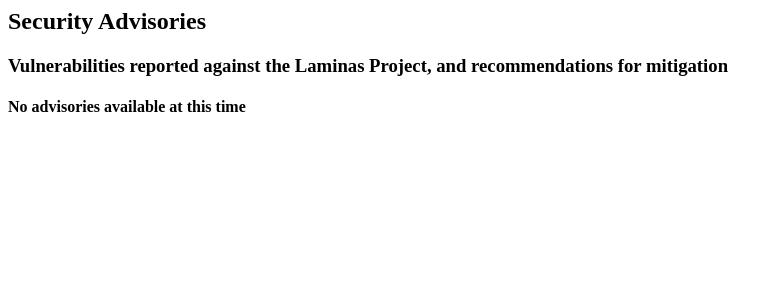
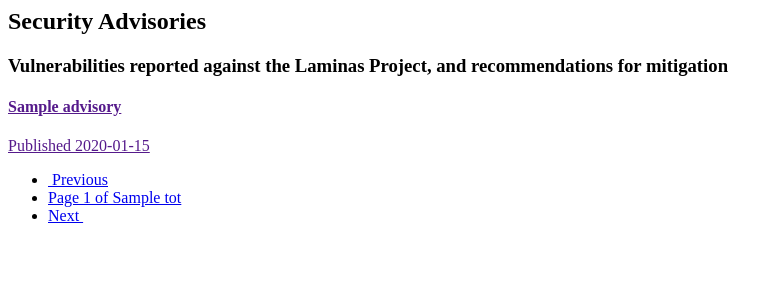
Before and after one commit to laminas/getlaminas.org, a PHP site: template templates/security/advisories.phtml in a window 1280 px wide. Shown: the top 300 px of the page, without its empty margins (0-782 px from the left). Run offline with PHP 8.4, Linux system fonts and the light colour scheme; the template is opened without the code that fills it: most values are stand-ins (such as "Sample title", 1, 10 or a date in 2020); data that the repository does not hold is empty.

Commit message:
qa: fixes to security advisories display
- Fixes pagination display
- Removes redundant items from display
- Removes "bug" icon (redundant)
- Improves date display

Signed-off-by: Matthew Weier O'Phinney <matthew@weierophinney.net>

```diff
--- a/src/Security/Advisory.php
+++ b/src/Security/Advisory.php
@@ -11,6 +11,9 @@ class Advisory extends AbstractCollection
 
     protected function order($a, $b)
     {
+        if ($b['date'] === $a['date']) {
+            return $b['title'] <=> $a['title'];
+        }
         return $b['date'] <=> $a['date']; // reverse order
     }
 }
--- a/src/Security/ConfigProvider.php
+++ b/src/Security/ConfigProvider.php
@@ -43,6 +43,6 @@ class ConfigProvider
     {
         $app->get($basePath . '[/]', Handler\SecurityHandler::class, 'security');
         $app->get($basePath . '/{action:feed|advisories}', Handler\SecurityHandler::class, 'security.pages');
-        $app->get($basePath . '/advisory/:advisory', Handler\AdvisoryHandler::class, 'security.advisory');
+        $app->get($basePath . '/advisory/{advisory:[^/]+}', Handler\AdvisoryHandler::class, 'security.advisory');
     }
 }
--- a/src/Security/Handler/SecurityHandler.php
+++ b/src/Security/Handler/SecurityHandler.php
@@ -47,6 +47,7 @@ class SecurityHandler implements RequestHandlerInterface
             if ((0 !== $totPages) && ($page > $totPages || $page < 1)) {
                 return new HtmlResponse($this->template->render('error::404'));
             }
+
             $nextPage = ($page === $totPages) ? 0 : $page + 1;
             $prevPage = ($page === 1) ? 0 : $page - 1;
 
--- a/templates/security/advisories.phtml
+++ b/templates/security/advisories.phtml
@@ -9,9 +9,9 @@
             <div class="list-group">
             <?php if ($tot > 0) : ?>
                 <?php foreach ($advisories as $key => $advisory) : ?>
-                    <a class="list-group-item" href="/security/advisory/<?= basename($key, '.md') ?>">
-                        <h4 class="list-group-item-heading"><i class="fa fa-bug"></i>&nbsp;<?= $advisory['title'] ?></h4>
-                        <p class="list-group-item-text">Published <?= date('Y-m-d', $advisory['date']) ?></p>
+                    <a class="list-group-item" href="<?= $this->url('security.advisory', ['advisory' => basename($key, '.md')]) ?>">
+                        <h4 class="list-group-item-heading"><?= $advisory['title'] ?></h4>
+                        <p class="list-group-item-text">Published <?= (new DateTimeImmutable($advisory['date']))->format('Y-m-d') ?></p>
                     </a>
                 <?php endforeach ?>
             <?php else : ?>
@@ -23,12 +23,14 @@
             <div class="hline"></div>
 
             <?php if ($tot > 0) : ?>
-            <ul class="pager">
-                <li class="previous<?= $prev ? '' : ' disabled' ?>"><a href="<?= $prev ? '?page=' . $prev : '#' ?>"><i class="fa fa-chevron-left"></i>&nbsp;Previous</a>
-                </li>
-                <li><strong class="text-info"><?php printf("Page %d/%d", $page, $tot) ?></strong></li>
-                <li class="next<?= $next ? '' : ' disabled' ?>"><a href="<?= $next ? '?page=' . $next : '#' ?>">Next&nbsp;<i class="fa fa-chevron-right"></i></a></li>
-            </ul>
+            <nav arial-label="Security advisory page navigation">
+                <ul class="pagination mt-4 justify-content-center">
+                    <li class="page-item previous<?= $prev ? '' : ' disabled' ?>"><a class="page-link" href="<?= $prev ? '?page=' . $prev : '#' ?>"><i class="fa fa-chevron-left"></i>&nbsp;Previous</a>
+                    </li>
+                    <li class="page-item active"><a class="page-link" href="#">Page <?= $page ?> of <?= $tot ?></a></li>
+                    <li class="page-item next<?= $next ? '' : ' disabled' ?>"><a class="page-link" href="<?= $next ? '?page=' . $next : '#' ?>">Next&nbsp;<i class="fa fa-chevron-right"></i></a></li>
+                </ul>
+            </nav>
             <?php endif ?>
         </div>
 
--- a/templates/security/advisory.phtml
+++ b/templates/security/advisory.phtml
@@ -3,15 +3,13 @@
 <div class="container">
     <div class="row align-items-start mt-5">
         <div class="col-md-8 col-sm-12 order-2 order-sm-1 mt-5 mt-s-0 mt-md-0 mt-lg-0 mt-xl-0">
-            <h2>Security Advisory: <?= $advisory ?></h2>
-
             <?= $body ?>
 
             <div class="spacing"></div>
             <div class="hline"></div>
 
-            <p>Released <?= date('Y-m-d', $date) ?></p>
-            <p><a href="/security/advisories"><i class="fa fa-chevron-left"></i> Back to advisories</a></p>
+            <p>Released <?= (new DateTimeImmutable($date))->format('Y-m-d') ?></p>
+            <p><a href="<?= $this->url('security.pages', ['action' => 'advisories']) ?>"><i class="fa fa-chevron-left"></i> Back to advisories</a></p>
 
         </div>
 
```
Also changed, not shown: src/Security/Handler/AdvisoryHandler.php (+7 -2 lines).
